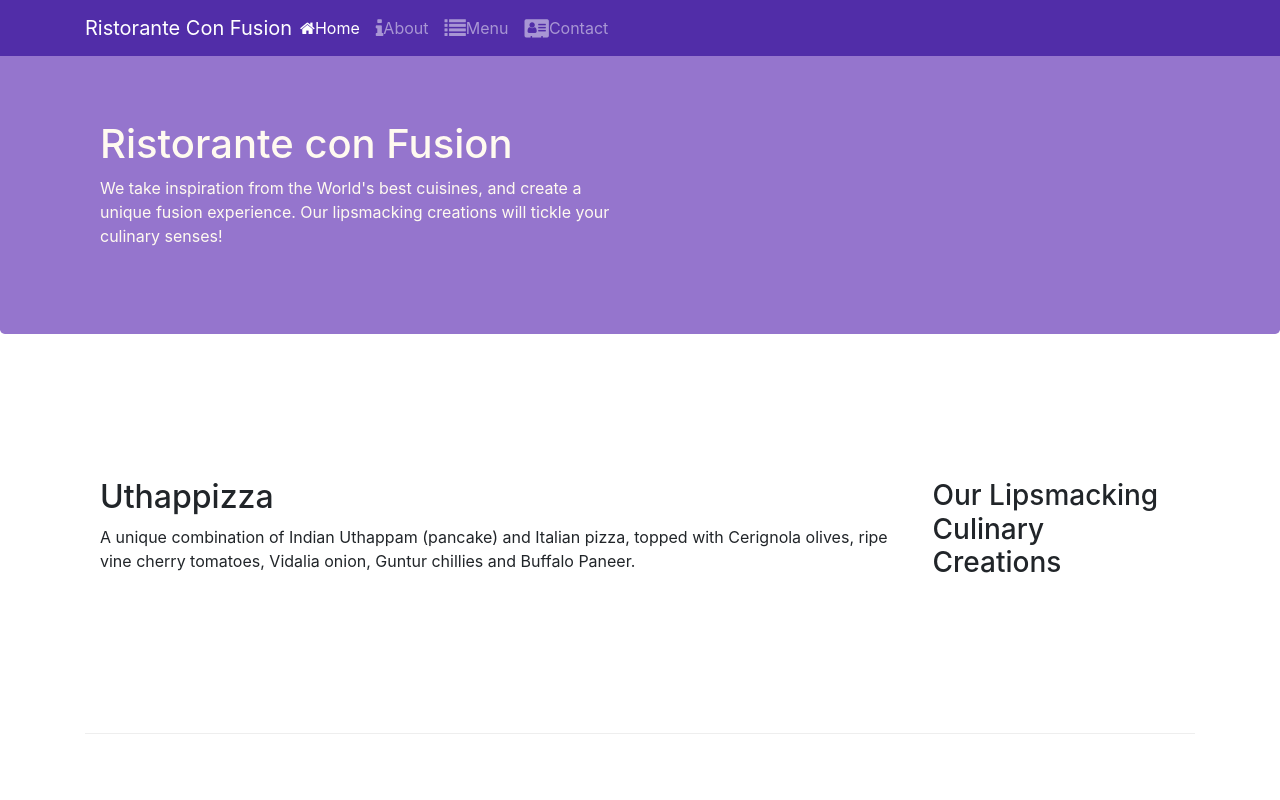
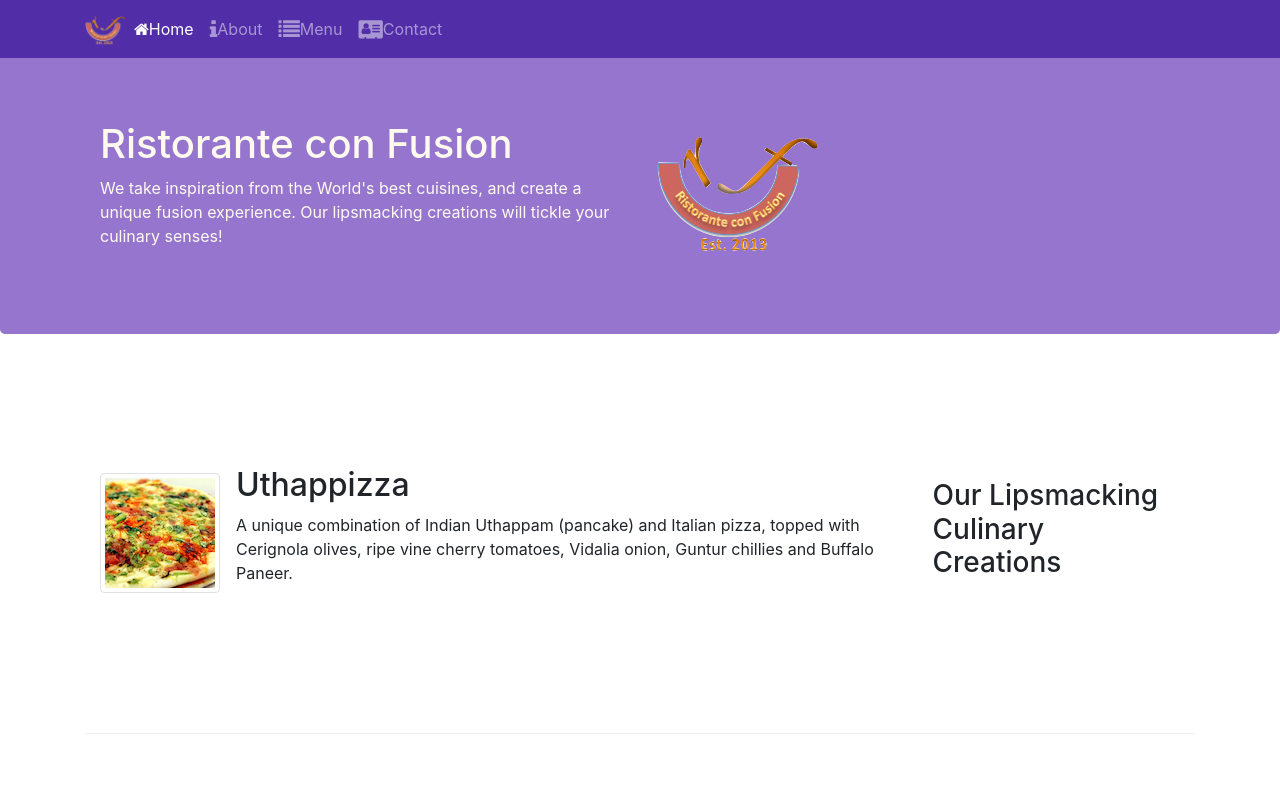
Before and after one commit to AhmedEHaddad/Bootstrap-Exercises-, a website: page Bootstrap4/conFusion/index.html in a window 1280 px wide. Shown: the top 800 px of the page. Drawn offline with nearby package versions, Linux system fonts and the light colour scheme.

Commit message:
#Update images

```diff
--- a/Bootstrap4/conFusion/index.html
+++ b/Bootstrap4/conFusion/index.html
@@ -22,7 +22,7 @@
             <button class="navbar-toggler" type="button" data-toggle="collapse" data-target="#Navbar">
                 <span class="navbar-toggler-icon"></span>
             </button>
-            <a class = "navbar-brand mr-auto" href="./index.html">Ristorante Con Fusion</a>
+            <a class = "navbar-brand mr-auto" href="./index.html"><img src="./img/logo.png" height="30" width="41"></a>
             <div class="collapse navbar-collapse" id="Navbar">
                 <ul class= "navbar-nav mr-auto">
                         <li class="nav-item active"><a class="nav-link" href="./index.html"><span class="fa fa-home"></span>Home</a></li>
@@ -41,7 +41,8 @@
                     <h1>Ristorante con Fusion</h1>
                     <p>We take inspiration from the World's best cuisines, and create a unique fusion experience. Our lipsmacking creations will tickle your culinary senses!</p>
                 </div>
-                <div class = "col-12 col-sm">
+                <div class="col-12 col-sm align-self-center">
+                    <img src="./img/logo.png" class="img-fluid">
                 </div>
             </div>
         </div>
@@ -52,9 +53,15 @@
             <div class="col-12 col-sm-4 order-sm-last col-md-3">
                 <h3>Our Lipsmacking Culinary Creations</h3>
             </div>
-            <div class= "col order-sm-first">
-                <h2>Uthappizza</h2>
-                <p>A unique combination of Indian Uthappam (pancake) and Italian pizza, topped with Cerignola olives, ripe vine cherry tomatoes, Vidalia onion, Guntur chillies and Buffalo Paneer.</p>
+            <div class= "col order-sm-first col-sm col-md">
+                <div class="media">
+                    <img class="d-flex mr-3 img-thumbnail align-self-center"
+                    src="./img/uthappizza.png" alt="uthappizza">
+                    <div class="media-body">
+                        <h2 class="mt-0">Uthappizza</h2>
+                        <p class = "d-none d-sm-block">A unique combination of Indian Uthappam (pancake) and Italian pizza, topped with Cerignola olives, ripe vine cherry tomatoes, Vidalia onion, Guntur chillies and Buffalo Paneer.</p>
+                    </div>
+                </div>
             </div>
         </div>
 
@@ -74,9 +81,15 @@
                 <h3>Meet our Culinary Specialists</h3>
             </div>
             <div class="col col-sm order-sm-first col-md">
-                <h2>Alberto Somayya</h2>
-                <h4>Executive Chef</h4>
-                <p>Award winning three-star Michelin chef with wide International experience having worked closely with whos-who in the culinary world, he specializes in creating mouthwatering Indo-Italian fusion experiences. </p>
+                <div class="media" >
+                    <img class="d-flex mr-3 img-thumbnail align-self-center"
+                    src="./img/alberto.png" alt="alberto">
+                    <div class="media-body">
+                        <h2>Alberto Somayya</h2>
+                        <h4>Executive Chef</h4>
+                        <p class = "d-none d-sm-block">Award winning three-star Michelin chef with wide International experience having worked closely with whos-who in the culinary world, he specializes in creating mouthwatering Indo-Italian fusion experiences. </p>
+                    </div>
+                </div>
             </div>
         </div>
     </div>
```
Also changed, not shown: Bootstrap4/conFusion/aboutus.html (+3 -2 lines), Bootstrap4/conFusion/contactus.html (+3 -2 lines), Bootstrap4/conFusion/img/alberto.png (added), Bootstrap4/conFusion/img/buffet.png (added), Bootstrap4/conFusion/img/logo.png (added), Bootstrap4/conFusion/img/uthappizza.png (added), 1 other file.
